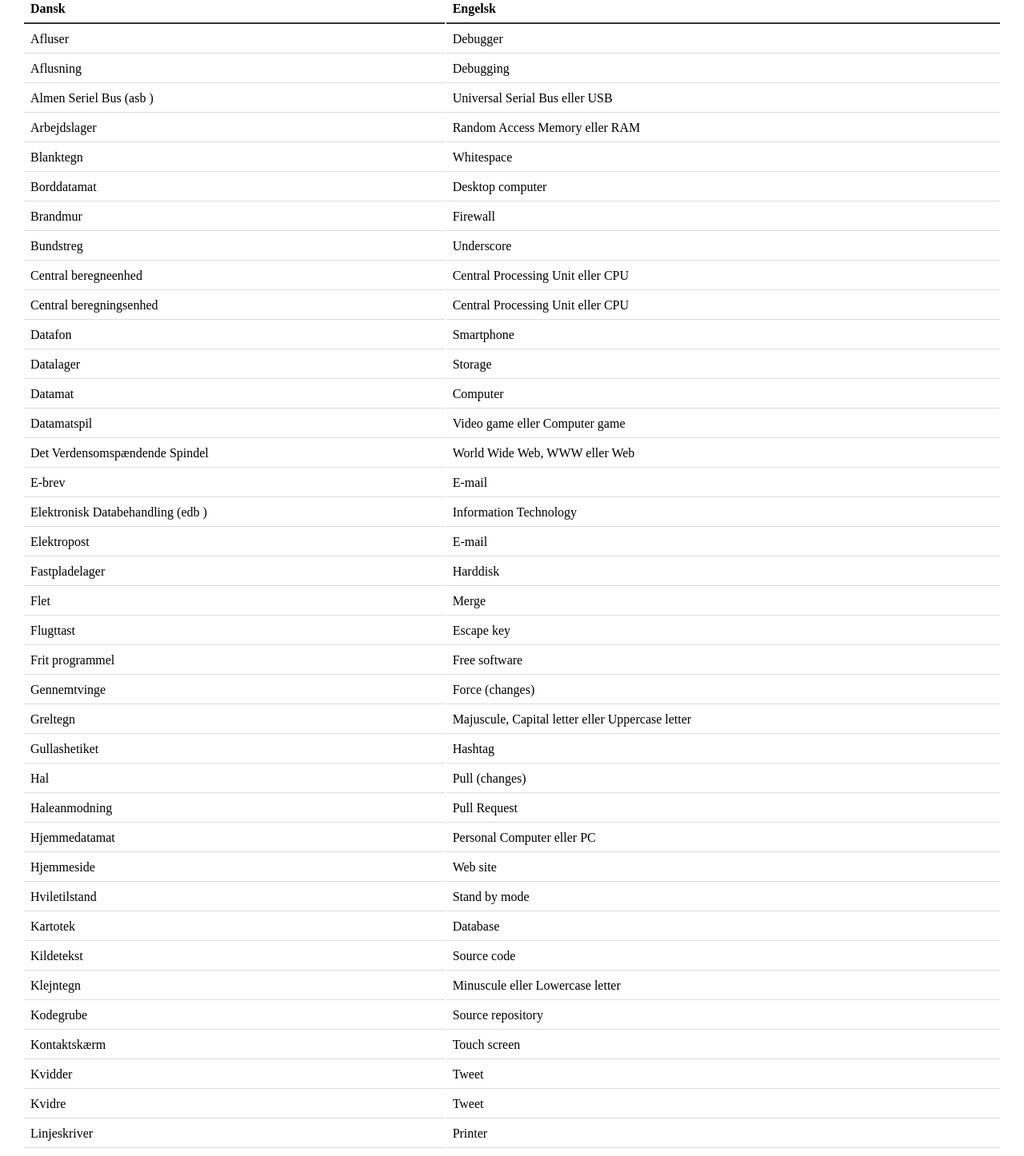
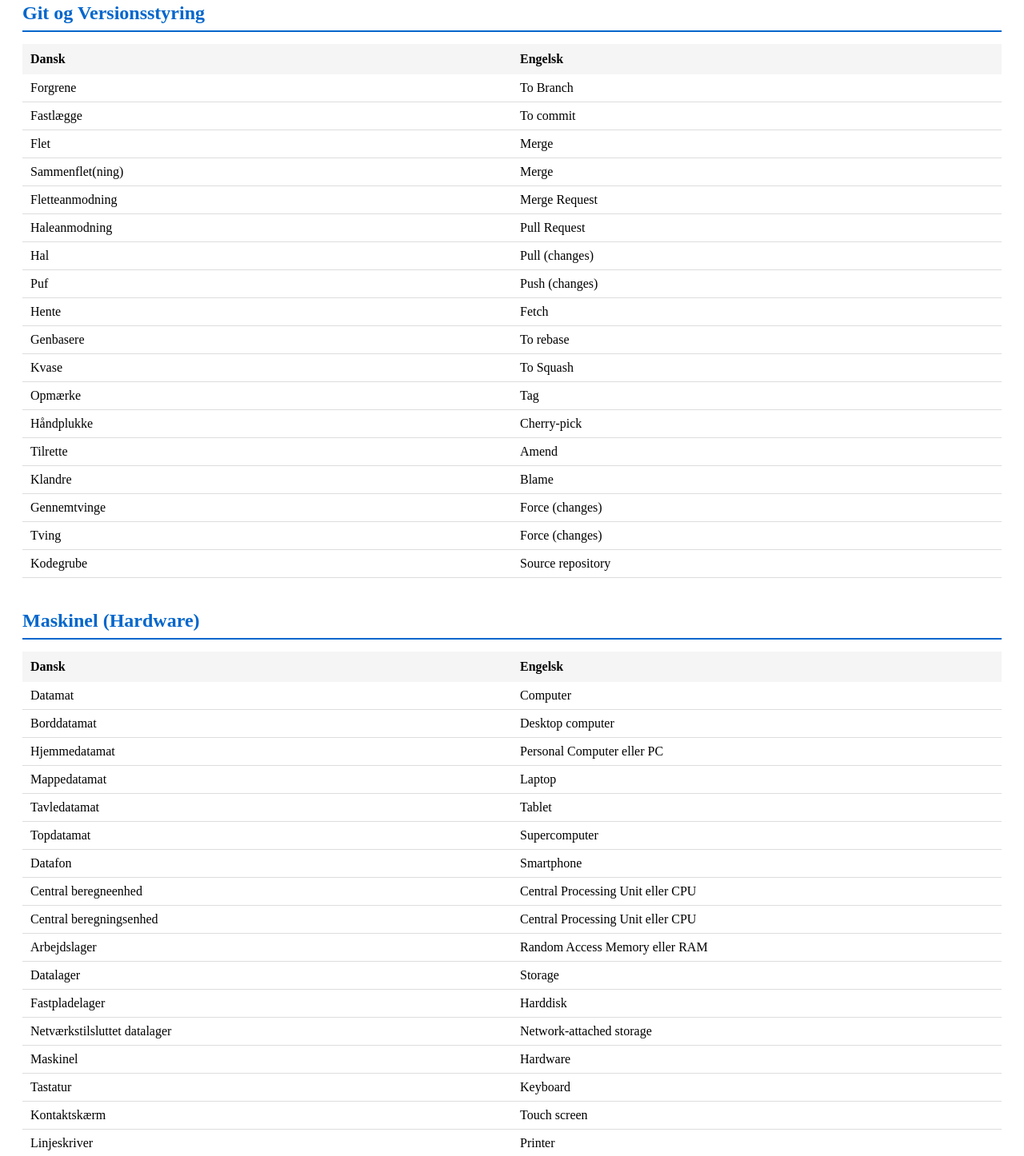
Before and after one commit to AtToftegaard/topdatamat, a Vue app: page / in a window 1280 px wide. Shown: the part 120-1566 px from the top of the page at 80% size. Built offline with nearby package versions, Linux system fonts and the light colour scheme; the HTML template or start-up script is replaced by a standard one.

Commit message:
group words

```diff
--- a/src/App.vue
+++ b/src/App.vue
@@ -10,6 +10,9 @@
         Foreslå nye ord
       </a>
     </div>
+
+    <div v-for="(words, category) in dictionary" :key="category" class="category-section">
+      <h2 class="category-title">{{ category }}</h2>
       <table>
         <thead>
           <tr>
@@ -25,6 +28,7 @@
         </tbody>
       </table>
     </div>
+  </div>
 </template>
 
 <script>
@@ -34,7 +38,7 @@ export default {
   name: "App",
   data() {
     return {
-      words: dictionary
+      dictionary: dictionary
     };
   }
 };
--- a/src/assets/App.css
+++ b/src/assets/App.css
@@ -8,9 +8,9 @@
     display: flex;
     justify-content: space-between;
     align-items: center;
-    margin-bottom: 20px;
+    margin-bottom: 30px;
     padding-bottom: 20px;
-    border-bottom: 2px solid #333;
+    border-bottom: 3px solid #333;
 }
 
 .header h1 {
@@ -33,37 +33,55 @@
     background-color: #0052a3;
 }
 
+.category-section {
+    margin-bottom: 40px;
+    break-inside: avoid;
+}
+
+.category-title {
+    font-size: 1.5em;
+    color: #0066cc;
+    margin: 0 0 15px 0;
+    padding-bottom: 8px;
+    border-bottom: 2px solid #0066cc;
+}
+
 table {
     width: 100%;
-    margin: 0 auto;
-    column-count: 3;
-    column-gap: 30px;
+    margin: 0 auto 20px;
+    border-collapse: collapse;
 }
 
 tbody {
-    column-count: 3;
-    column-gap: 30px;
+    display: block;
 }
 
 thead {
-    position: sticky;
-    top: 0;
-    background: white;
+    display: table;
+    width: 100%;
+    table-layout: fixed;
+}
+
+thead th {
+    background-color: #f5f5f5;
 }
 
 th {
     text-align: left;
-    padding: 8px;
-    border-bottom: 2px solid #333;
+    padding: 10px;
+    font-weight: 600;
 }
 
 td {
-    padding: 8px;
+    padding: 8px 10px;
     border-bottom: 1px solid #ddd;
 }
 
 tr {
     break-inside: avoid;
+    display: table;
+    width: 100%;
+    table-layout: fixed;
 }
 
 @media (max-width: 1200px) {
--- a/src/assets/dictionary.json
+++ b/src/assets/dictionary.json
@@ -1,211 +1,16 @@
-[
 {
-    "dansk": "Afluser",
-    "engelsk": "Debugger"
+  "Git og Versionsstyring": [
+    {
+      "dansk": "Forgrene",
+      "engelsk": "To Branch"
     },
     {
-    "dansk": "Aflusning",
-    "engelsk": "Debugging"
-  },
-  {
-    "dansk": "Almen Seriel Bus (asb )",
-    "engelsk": "Universal Serial Bus eller USB"
-  },
-  {
-    "dansk": "Arbejdslager",
-    "engelsk": "Random Access Memory eller RAM"
-  },
-  {
-    "dansk": "Blanktegn",
-    "engelsk": "Whitespace"
-  },
-  {
-    "dansk": "Borddatamat",
-    "engelsk": "Desktop computer"
-  },
-  {
-    "dansk": "Brandmur",
-    "engelsk": "Firewall"
-  },
-  {
-    "dansk": "Bundstreg",
-    "engelsk": "Underscore"
-  },
-  {
-    "dansk": "Central beregneenhed",
-    "engelsk": "Central Processing Unit eller CPU"
-  },
-  {
-    "dansk": "Central beregningsenhed",
-    "engelsk": "Central Processing Unit eller CPU"
-  },
-  {
-    "dansk": "Datafon",
-    "engelsk": "Smartphone"
-  },
-  {
-    "dansk": "Datalager",
-    "engelsk": "Storage"
-  },
-  {
-    "dansk": "Datamat",
-    "engelsk": "Computer"
-  },
-  {
-    "dansk": "Datamatspil",
-    "engelsk": "Video game eller Computer game"
-  },
-  {
-    "dansk": "Det Verdensomspændende Spindel",
-    "engelsk": "World Wide Web, WWW eller Web"
-  },
-  {
-    "dansk": "E-brev",
-    "engelsk": "E-mail"
-  },
-  {
-    "dansk": "Elektronisk Databehandling (edb )",
-    "engelsk": "Information Technology"
-  },
-  {
-    "dansk": "Elektropost",
-    "engelsk": "E-mail"
-  },
-  {
-    "dansk": "Fastpladelager",
-    "engelsk": "Harddisk"
+      "dansk": "Fastlægge",
+      "engelsk": "To commit"
     },
     {
       "dansk": "Flet",
       "engelsk": "Merge"
-  },
-  {
-    "dansk": "Flugttast",
-    "engelsk": "Escape key"
-  },
-  {
-    "dansk": "Frit programmel",
-    "engelsk": "Free software"
-  },
-  {
-    "dansk": "Gennemtvinge",
-    "engelsk": "Force (changes)"
-  },
-  {
-    "dansk": "Greltegn",
-    "engelsk": "Majuscule, Capital letter eller Uppercase letter"
-  },
-  {
-    "dansk": "Gullashetiket",
-    "engelsk": "Hashtag"
-  },
-  {
-    "dansk": "Hal",
-    "engelsk": "Pull (changes)"
-  },
-  {
-    "dansk": "Haleanmodning",
-    "engelsk": "Pull Request"
-  },
-  {
-    "dansk": "Hjemmedatamat",
-    "engelsk": "Personal Computer eller PC"
-  },
-  {
-    "dansk": "Hjemmeside",
-    "engelsk": "Web site"
-  },
-  {
-    "dansk": "Hviletilstand",
-    "engelsk": "Stand by mode"
-  },
-  {
-    "dansk": "Kartotek",
-    "engelsk": "Database"
-  },
-  {
-    "dansk": "Kildetekst",
-    "engelsk": "Source code"
-  },
-  {
-    "dansk": "Klejntegn",
-    "engelsk": "Minuscule eller Lowercase letter"
-  },
-  {
-    "dansk": "Kodegrube",
-    "engelsk": "Source repository"
-  },
-  {
-    "dansk": "Kontaktskærm",
-    "engelsk": "Touch screen"
-  },
-  {
-    "dansk": "Kvidder",
-    "engelsk": "Tweet"
-  },
-  {
-    "dansk": "Kvidre",
-    "engelsk": "Tweet"
-  },
-  {
-    "dansk": "Linjeskriver",
-    "engelsk": "Printer"
-  },
-  {
-    "dansk": "Lukket programmel",
-    "engelsk": "Closed source software"
-  },
-  {
-    "dansk": "Lus",
-    "engelsk": "Bug"
-  },
-  {
-    "dansk": "Løbsk undtagelse",
-    "engelsk": "Unhandled exception"
-  },
-  {
-    "dansk": "Løsen",
-    "engelsk": "Password"
-  },
-  {
-    "dansk": "Mappedatamat",
-    "engelsk": "Laptop"
-  },
-  {
-    "dansk": "Maskinel",
-    "engelsk": "Hardware"
-  },
-  {
-    "dansk": "Navnerum",
-    "engelsk": "Namespace"
-  },
-  {
-    "dansk": "Netværkstilsluttet datalager",
-    "engelsk": "Network-attached storage"
-  },
-  {
-    "dansk": "Oversætter",
-    "engelsk": "Compiler"
-  },
-  {
-    "dansk": "Prikkode",
-    "engelsk": "Quick Response Code eller QR Code"
-  },
-  {
-    "dansk": "Programmel",
-    "engelsk": "Software"
-  },
-  {
-    "dansk": "Proprietært programmel",
-    "engelsk": "Proprietary software"
-  },
-  {
-    "dansk": "Puf",
-    "engelsk": "Push (changes)"
-  },
-  {
-    "dansk": "Råtekst",
-    "engelsk": "Plain text"
     },
     {
       "dansk": "Sammenflet(ning)",
@@ -216,116 +21,28 @@
       "engelsk": "Merge Request"
     },
     {
-    "dansk": "Sikkerhedskopi",
-    "engelsk": "Backup"
+      "dansk": "Haleanmodning",
+      "engelsk": "Pull Request"
     },
     {
-    "dansk": "Skalprogram",
-    "engelsk": "Shell script"
+      "dansk": "Hal",
+      "engelsk": "Pull (changes)"
     },
     {
-    "dansk": "Skiftelås",
-    "engelsk": "Caps lock"
-  },
-  {
-    "dansk": "Skiftenøgle",
-    "engelsk": "Shift key"
-  },
-  {
-    "dansk": "Skiftetast",
-    "engelsk": "Shift key"
-  },
-  {
-    "dansk": "Skyen",
-    "engelsk": "The cloud"
-  },
-  {
-    "dansk": "Skærmbillede",
-    "engelsk": "Screenshot"
-  },
-  {
-    "dansk": "Spildopsamler",
-    "engelsk": "Garbage collector"
-  },
-  {
-    "dansk": "Spindellæser",
-    "engelsk": "Web browser"
-  },
-  {
-    "dansk": "Spindelsidefortolker",
-    "engelsk": "Web browser engine"
-  },
-  {
-    "dansk": "Systemskal",
-    "engelsk": "Command shell eller Shell"
-  },
-  {
-    "dansk": "Tabulator",
-    "engelsk": "Tab"
-  },
-  {
-    "dansk": "Tastatur",
-    "engelsk": "Keyboard"
-  },
-  {
-    "dansk": "Tavledatamat",
-    "engelsk": "Tablet"
-  },
-  {
-    "dansk": "Tekstbehandlingsprogram",
-    "engelsk": "Text editor eller Editor"
-  },
-  {
-    "dansk": "Tekstredigeringsværktøj",
-    "engelsk": "Text editor eller Editor"
-  },
-  {
-    "dansk": "Topdatamat",
-    "engelsk": "Supercomputer"
-  },
-  {
-    "dansk": "Tving",
-    "engelsk": "Force (changes)"
-  },
-  {
-    "dansk": "Udgave",
-    "engelsk": "Version"
-  },
-  {
-    "dansk": "Udnytte",
-    "engelsk": "Exploit"
-  },
-  {
-    "dansk": "Virkefelt",
-    "engelsk": "Scope"
-  },
-  {
-    "dansk": "Vognretur",
-    "engelsk": "Carriage return"
-  },
-  {
-    "dansk": "Åbent programmel",
-    "engelsk": "Open source software"
+      "dansk": "Puf",
+      "engelsk": "Push (changes)"
     },
     {
       "dansk": "Hente",
       "engelsk": "Fetch"
     },
     {
-    "dansk": "Forgrene",
-    "engelsk": "To Branch (git)"
-  },
-  {
-    "dansk": "Fastlægge",
-    "engelsk": "To commit (git)"
-  },
-  {
       "dansk": "Genbasere",
-    "engelsk": "To rebase (git)"
+      "engelsk": "To rebase"
     },
     {
       "dansk": "Kvase",
-    "engelsk": "To Squash (git)"
+      "engelsk": "To Squash"
     },
     {
       "dansk": "Opmærke",
@@ -342,5 +59,306 @@
     {
       "dansk": "Klandre",
       "engelsk": "Blame"
+    },
+    {
+      "dansk": "Gennemtvinge",
+      "engelsk": "Force (changes)"
+    },
+    {
+      "dansk": "Tving",
+      "engelsk": "Force (changes)"
+    },
+    {
+      "dansk": "Kodegrube",
+      "engelsk": "Source repository"
+    }
+  ],
+  "Maskinel (Hardware)": [
+    {
+      "dansk": "Datamat",
+      "engelsk": "Computer"
+    },
+    {
+      "dansk": "Borddatamat",
+      "engelsk": "Desktop computer"
+    },
+    {
+      "dansk": "Hjemmedatamat",
+      "engelsk": "Personal Computer eller PC"
+    },
+    {
+      "dansk": "Mappedatamat",
+      "engelsk": "Laptop"
+    },
+    {
+      "dansk": "Tavledatamat",
+      "engelsk": "Tablet"
+    },
+    {
+      "dansk": "Topdatamat",
+      "engelsk": "Supercomputer"
+    },
+    {
+      "dansk": "Datafon",
+      "engelsk": "Smartphone"
+    },
+    {
+      "dansk": "Central beregneenhed",
+      "engelsk": "Central Processing Unit eller CPU"
+    },
+    {
+      "dansk": "Central beregningsenhed",
+      "engelsk": "Central Processing Unit eller CPU"
+    },
+    {
+      "dansk": "Arbejdslager",
+      "engelsk": "Random Access Memory eller RAM"
+    },
+    {
+      "dansk": "Datalager",
+      "engelsk": "Storage"
+    },
+    {
+      "dansk": "Fastpladelager",
+      "engelsk": "Harddisk"
+    },
+    {
+      "dansk": "Netværkstilsluttet datalager",
+      "engelsk": "Network-attached storage"
+    },
+    {
+      "dansk": "Maskinel",
+      "engelsk": "Hardware"
+    },
+    {
+      "dansk": "Tastatur",
+      "engelsk": "Keyboard"
+    },
+    {
+      "dansk": "Kontaktskærm",
+      "engelsk": "Touch screen"
+    },
+    {
+      "dansk": "Linjeskriver",
+      "engelsk": "Printer"
+    },
+    {
+      "dansk": "Almen Seriel Bus (asb )",
+      "engelsk": "Universal Serial Bus eller USB"
+    }
+  ],
+  "Programmel (Software)": [
+    {
+      "dansk": "Programmel",
+      "engelsk": "Software"
+    },
+    {
+      "dansk": "Frit programmel",
+      "engelsk": "Free software"
+    },
+    {
+      "dansk": "Åbent programmel",
+      "engelsk": "Open source software"
+    },
+    {
+      "dansk": "Lukket programmel",
+      "engelsk": "Closed source software"
+    },
+    {
+      "dansk": "Proprietært programmel",
+      "engelsk": "Proprietary software"
+    },
+    {
+      "dansk": "Datamatspil",
+      "engelsk": "Video game eller Computer game"
+    },
+    {
+      "dansk": "Tekstbehandlingsprogram",
+      "engelsk": "Text editor eller Editor"
+    },
+    {
+      "dansk": "Tekstredigeringsværktøj",
+      "engelsk": "Text editor eller Editor"
+    },
+    {
+      "dansk": "Skalprogram",
+      "engelsk": "Shell script"
+    },
+    {
+      "dansk": "Systemskal",
+      "engelsk": "Command shell eller Shell"
+    }
+  ],
+  "Programmering": [
+    {
+      "dansk": "Kildetekst",
+      "engelsk": "Source code"
+    },
+    {
+      "dansk": "Oversætter",
+      "engelsk": "Compiler"
+    },
+    {
+      "dansk": "Afluser",
+      "engelsk": "Debugger"
+    },
+    {
+      "dansk": "Aflusning",
+      "engelsk": "Debugging"
+    },
+    {
+      "dansk": "Lus",
+      "engelsk": "Bug"
+    },
+    {
+      "dansk": "Løbsk undtagelse",
+      "engelsk": "Unhandled exception"
+    },
+    {
+      "dansk": "Spildopsamler",
+      "engelsk": "Garbage collector"
+    },
+    {
+      "dansk": "Navnerum",
+      "engelsk": "Namespace"
+    },
+    {
+      "dansk": "Virkefelt",
+      "engelsk": "Scope"
+    },
+    {
+      "dansk": "Udnytte",
+      "engelsk": "Exploit"
+    }
+  ],
+  "Web og Internet": [
+    {
+      "dansk": "Det Verdensomspændende Spindel",
+      "engelsk": "World Wide Web, WWW eller Web"
+    },
+    {
+      "dansk": "Hjemmeside",
+      "engelsk": "Web site"
+    },
+    {
+      "dansk": "Spindellæser",
+      "engelsk": "Web browser"
+    },
+    {
+      "dansk": "Spindelsidefortolker",
+      "engelsk": "Web browser engine"
+    },
+    {
+      "dansk": "E-brev",
+      "engelsk": "E-mail"
+    },
+    {
+      "dansk": "Elektropost",
+      "engelsk": "E-mail"
+    },
+    {
+      "dansk": "Kvidder",
+      "engelsk": "Tweet"
+    },
+    {
+      "dansk": "Kvidre",
+      "engelsk": "Tweet"
+    },
+    {
+      "dansk": "Gullashetiket",
+      "engelsk": "Hashtag"
+    },
+    {
+      "dansk": "Skyen",
+      "engelsk": "The cloud"
+    }
+  ],
+  "Sikkerhed": [
+    {
+      "dansk": "Brandmur",
+      "engelsk": "Firewall"
+    },
+    {
+      "dansk": "Løsen",
+      "engelsk": "Password"
+    },
+    {
+      "dansk": "Sikkerhedskopi",
+      "engelsk": "Backup"
+    }
+  ],
+  "Data og Filer": [
+    {
+      "dansk": "Kartotek",
+      "engelsk": "Database"
+    },
+    {
+      "dansk": "Råtekst",
+      "engelsk": "Plain text"
+    },
+    {
+      "dansk": "Udgave",
+      "engelsk": "Version"
+    }
+  ],
+  "Tastatur og Tegn": [
+    {
+      "dansk": "Bundstreg",
+      "engelsk": "Underscore"
+    },
+    {
+      "dansk": "Blanktegn",
+      "engelsk": "Whitespace"
+    },
+    {
+      "dansk": "Greltegn",
+      "engelsk": "Majuscule, Capital letter eller Uppercase letter"
+    },
+    {
+      "dansk": "Klejntegn",
+      "engelsk": "Minuscule eller Lowercase letter"
+    },
+    {
+      "dansk": "Flugttast",
+      "engelsk": "Escape key"
+    },
+    {
+      "dansk": "Skiftelås",
+      "engelsk": "Caps lock"
+    },
+    {
+      "dansk": "Skiftenøgle",
+      "engelsk": "Shift key"
+    },
+    {
+      "dansk": "Skiftetast",
+      "engelsk": "Shift key"
+    },
+    {
+      "dansk": "Tabulator",
+      "engelsk": "Tab"
+    },
+    {
+      "dansk": "Vognretur",
+      "engelsk": "Carriage return"
+    }
+  ],
+  "Diverse": [
+    {
+      "dansk": "Elektronisk Databehandling (edb )",
+      "engelsk": "Information Technology"
+    },
+    {
+      "dansk": "Hviletilstand",
+      "engelsk": "Stand by mode"
+    },
+    {
+      "dansk": "Prikkode",
+      "engelsk": "Quick Response Code eller QR Code"
+    },
+    {
+      "dansk": "Skærmbillede",
+      "engelsk": "Screenshot"
     }
   ]
+}
```
Lines whose indentation alone changed are shown as unchanged.
